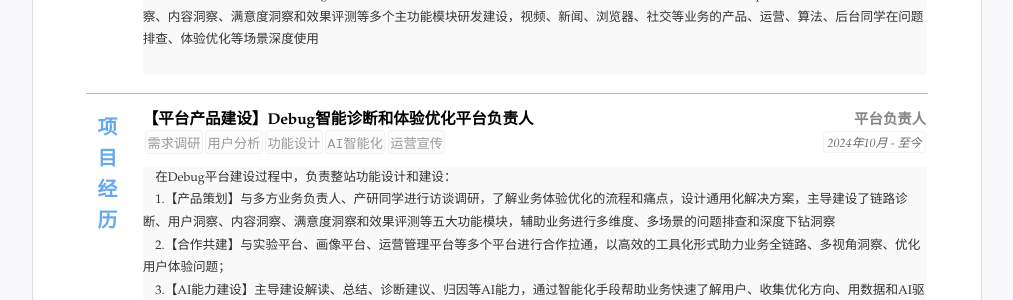
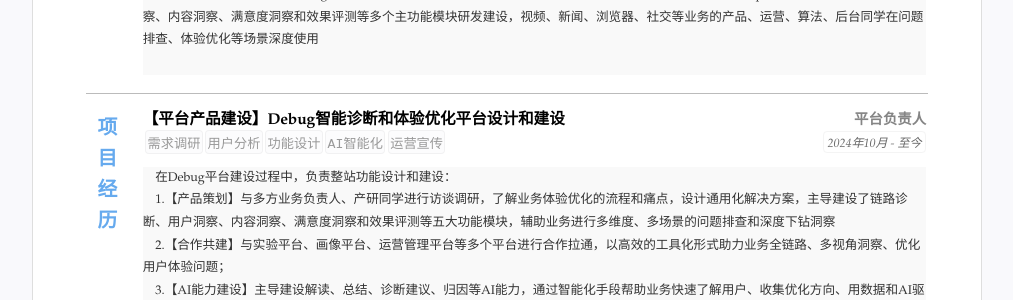
Before and after one commit to wenruity/resume1, a Jekyll site: the page built from index.html, in a window 1280 px wide. Shown: the part 927-1227 px from the top of the page, without its empty margins (133-1146 px from the left). Built offline with Jekyll 4.4.1, drawn with Linux system fonts in a browser that asks for light colours.

Commit message:
Update resume.yml

```diff
--- a/_data/resume.yml
+++ b/_data/resume.yml
@@ -88,7 +88,7 @@ main: #简历主要内容，
 - type: Projects
   name: 项目经历
   content:
-  - title: 【平台产品建设】Debug智能诊断和体验优化平台负责人
+  - title: 【平台产品建设】Debug智能诊断和体验优化平台设计和建设
     duration: 2024年10月 - 至今
     tags:
     - 需求调研
```
